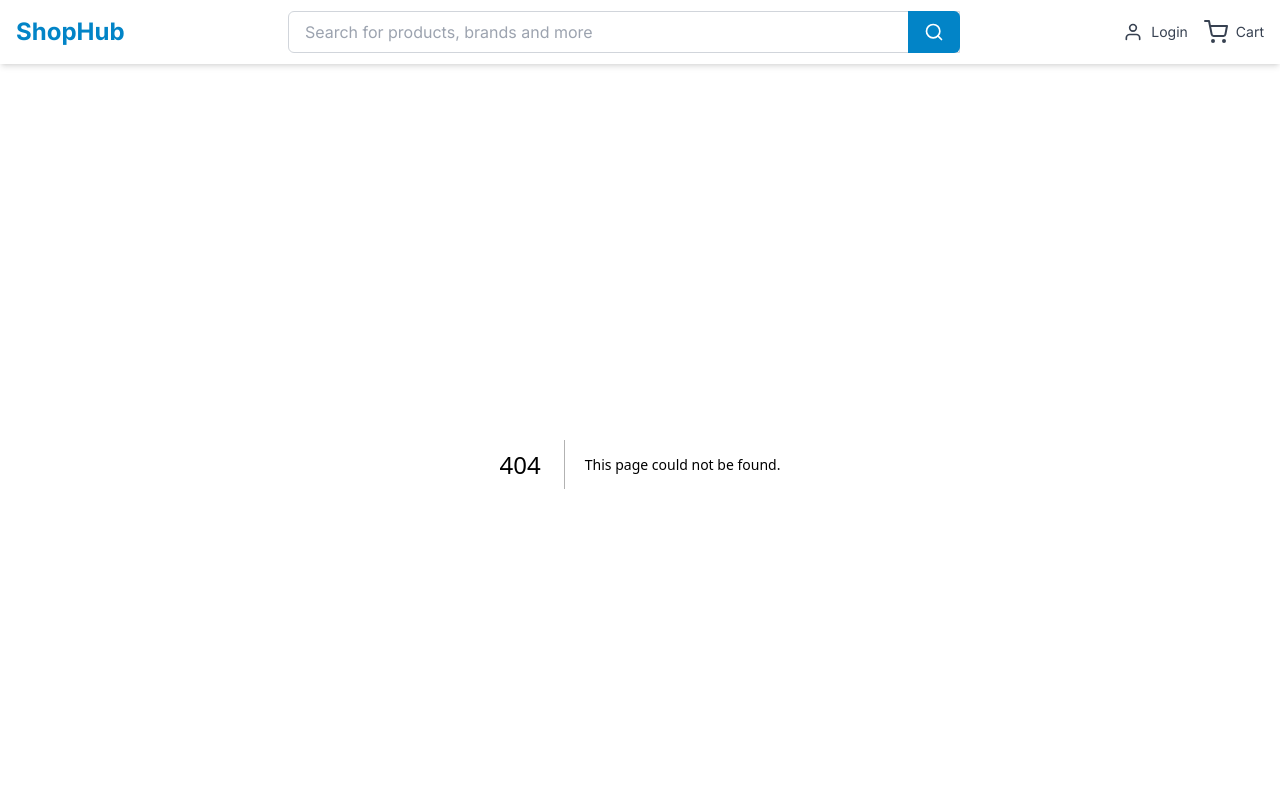
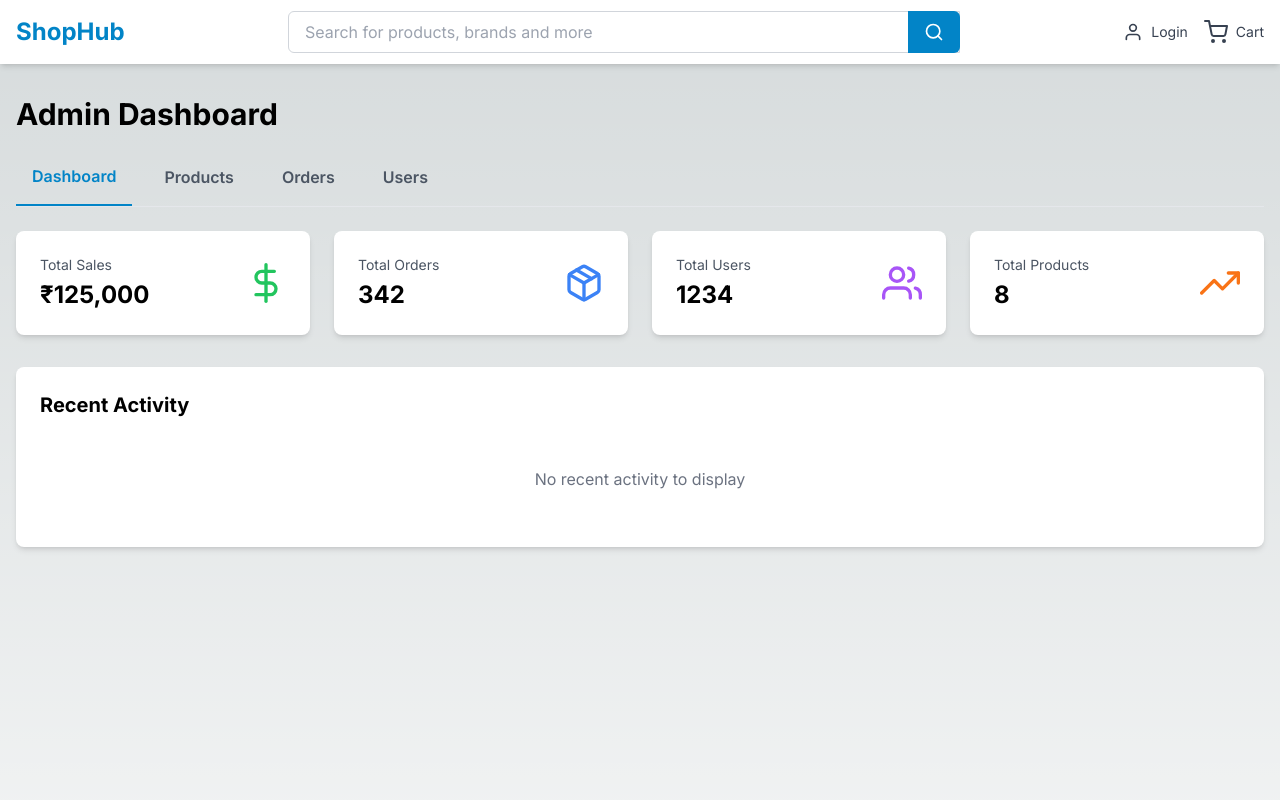
Before and after one commit to arunc827069-boop/eco, a Next.js app: page /admin in a window 1280 px wide. Before the commit this address had no page. Shown: the top 800 px of the page. Built offline with nearby package versions, Linux system fonts and the light colour scheme.

Commit message:
Add files via upload

```diff
--- /dev/null
+++ b/app/admin/page.tsx
@@ -0,0 +1,177 @@
+'use client';
+
+import { useState } from 'react';
+import { FiPackage, FiUsers, FiDollarSign, FiTrendingUp, FiPlus } from 'react-icons/fi';
+import { products } from '@/lib/data';
+import ProductCard from '@/components/ProductCard';
+
+export default function AdminPage() {
+  const [activeTab, setActiveTab] = useState('dashboard');
+
+  // Mock data for dashboard
+  const stats = {
+    totalSales: 125000,
+    totalOrders: 342,
+    totalUsers: 1234,
+    totalProducts: products.length,
+  };
+
+  return (
+    <div className="container mx-auto px-4 py-8">
+      <h1 className="text-3xl font-bold mb-8">Admin Dashboard</h1>
+
+      {/* Tabs */}
+      <div className="border-b mb-6">
+        <div className="flex gap-4">
+          <button
+            onClick={() => setActiveTab('dashboard')}
+            className={`pb-4 px-4 font-semibold ${
+              activeTab === 'dashboard'
+                ? 'border-b-2 border-primary-600 text-primary-600'
+                : 'text-gray-600'
+            }`}
+          >
+            Dashboard
+          </button>
+          <button
+            onClick={() => setActiveTab('products')}
+            className={`pb-4 px-4 font-semibold ${
+              activeTab === 'products'
+                ? 'border-b-2 border-primary-600 text-primary-600'
+                : 'text-gray-600'
+            }`}
+          >
+            Products
+          </button>
+          <button
+            onClick={() => setActiveTab('orders')}
+            className={`pb-4 px-4 font-semibold ${
+              activeTab === 'orders'
+                ? 'border-b-2 border-primary-600 text-primary-600'
+                : 'text-gray-600'
+            }`}
+          >
+            Orders
+          </button>
+          <button
+            onClick={() => setActiveTab('users')}
+            className={`pb-4 px-4 font-semibold ${
+              activeTab === 'users'
+                ? 'border-b-2 border-primary-600 text-primary-600'
+                : 'text-gray-600'
+            }`}
+          >
+            Users
+          </button>
+        </div>
+      </div>
+
+      {/* Dashboard Tab */}
+      {activeTab === 'dashboard' && (
+        <div>
+          {/* Stats Cards */}
+          <div className="grid grid-cols-1 md:grid-cols-4 gap-6 mb-8">
+            <div className="bg-white rounded-lg shadow-md p-6">
+              <div className="flex items-center justify-between">
+                <div>
+                  <p className="text-gray-600 text-sm mb-1">Total Sales</p>
+                  <p className="text-2xl font-bold">₹{stats.totalSales.toLocaleString()}</p>
+                </div>
+                <FiDollarSign className="w-10 h-10 text-green-500" />
+              </div>
+            </div>
+
+            <div className="bg-white rounded-lg shadow-md p-6">
+              <div className="flex items-center justify-between">
+                <div>
+                  <p className="text-gray-600 text-sm mb-1">Total Orders</p>
+                  <p className="text-2xl font-bold">{stats.totalOrders}</p>
+                </div>
+                <FiPackage className="w-10 h-10 text-blue-500" />
+              </div>
+            </div>
+
+            <div className="bg-white rounded-lg shadow-md p-6">
+              <div className="flex items-center justify-between">
+                <div>
+                  <p className="text-gray-600 text-sm mb-1">Total Users</p>
+                  <p className="text-2xl font-bold">{stats.totalUsers}</p>
+                </div>
+                <FiUsers className="w-10 h-10 text-purple-500" />
+              </div>
+            </div>
+
+            <div className="bg-white rounded-lg shadow-md p-6">
+              <div className="flex items-center justify-between">
+                <div>
+                  <p className="text-gray-600 text-sm mb-1">Total Products</p>
+                  <p className="text-2xl font-bold">{stats.totalProducts}</p>
+                </div>
+                <FiTrendingUp className="w-10 h-10 text-orange-500" />
+              </div>
+            </div>
+          </div>
+
+          {/* Recent Activity */}
+          <div className="bg-white rounded-lg shadow-md p-6">
+            <h2 className="text-xl font-bold mb-4">Recent Activity</h2>
+            <div className="text-center py-8 text-gray-500">
+              No recent activity to display
+            </div>
+          </div>
+        </div>
+      )}
+
+      {/* Products Tab */}
+      {activeTab === 'products' && (
+        <div>
+          <div className="flex items-center justify-between mb-6">
+            <h2 className="text-2xl font-bold">Product Management</h2>
+            <button className="flex items-center gap-2 bg-primary-600 text-white px-4 py-2 rounded-lg hover:bg-primary-700">
+              <FiPlus /> Add Product
+            </button>
+          </div>
+          <div className="grid grid-cols-1 sm:grid-cols-2 lg:grid-cols-4 gap-6">
+            {products.map((product) => (
+              <div key={product.id} className="relative">
+                <ProductCard product={product} />
+                <div className="mt-2 flex gap-2">
+                  <button className="flex-1 bg-blue-500 text-white py-2 rounded text-sm hover:bg-blue-600">
+                    Edit
+                  </button>
+                  <button className="flex-1 bg-red-500 text-white py-2 rounded text-sm hover:bg-red-600">
+                    Delete
+                  </button>
+                </div>
+              </div>
+            ))}
+          </div>
+        </div>
+      )}
+
+      {/* Orders Tab */}
+      {activeTab === 'orders' && (
+        <div>
+          <h2 className="text-2xl font-bold mb-6">Order Management</h2>
+          <div className="bg-white rounded-lg shadow-md p-6">
+            <div className="text-center py-8 text-gray-500">
+              No orders to display
+            </div>
+          </div>
+        </div>
+      )}
+
+      {/* Users Tab */}
+      {activeTab === 'users' && (
+        <div>
+          <h2 className="text-2xl font-bold mb-6">User Management</h2>
+          <div className="bg-white rounded-lg shadow-md p-6">
+            <div className="text-center py-8 text-gray-500">
+              No users to display
+            </div>
+          </div>
+        </div>
+      )}
+    </div>
+  );
+}
```
